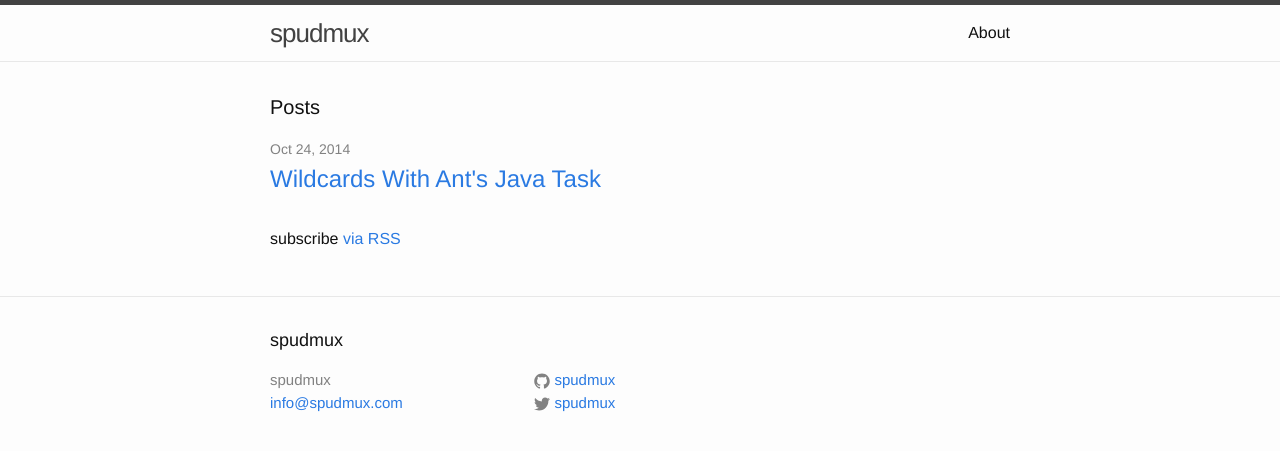
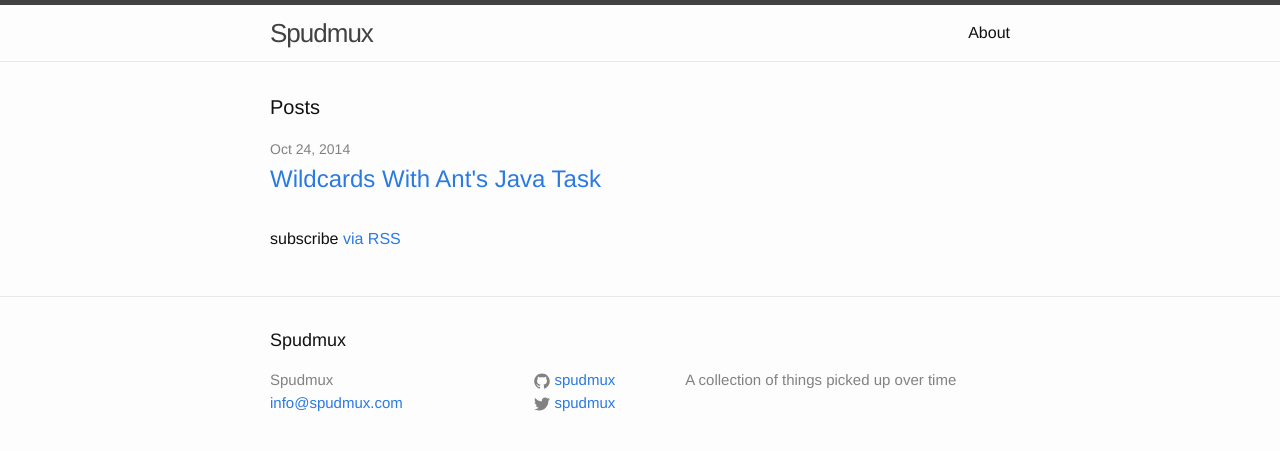
Before and after one commit to spudmux/spudmux.com, a Jekyll site: the page built from index.html, in a window 1280 px wide. Shown: the top 451 px of the page. Built offline with Jekyll 4.4.1, drawn with Linux system fonts in a browser that asks for light colours.

```diff
--- a/_config.yml
+++ b/_config.yml
@@ -1,7 +1,7 @@
 # Site settings
-title: spudmux
+title: Spudmux
 email: info@spudmux.com
-description: > # this means to ignore newlines until "baseurl:"
+description: "A collection of things picked up over time" # this means to ignore newlines until "baseurl:"
 baseurl: "" # the subpath of your site, e.g. /blog/
 url: "http://spudmux.com" # the base hostname & protocol for your site
 twitter_username: spudmux
```
Also changed, not shown: 1 other file.
